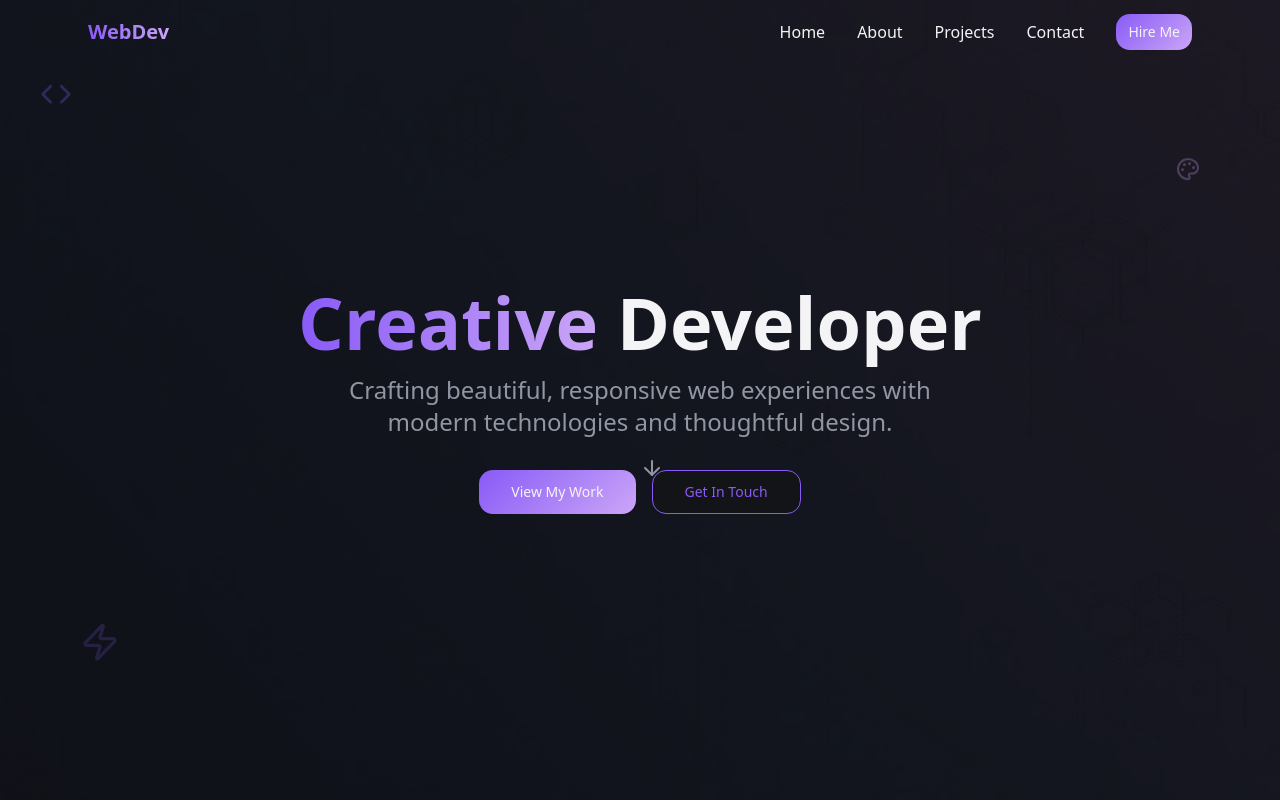
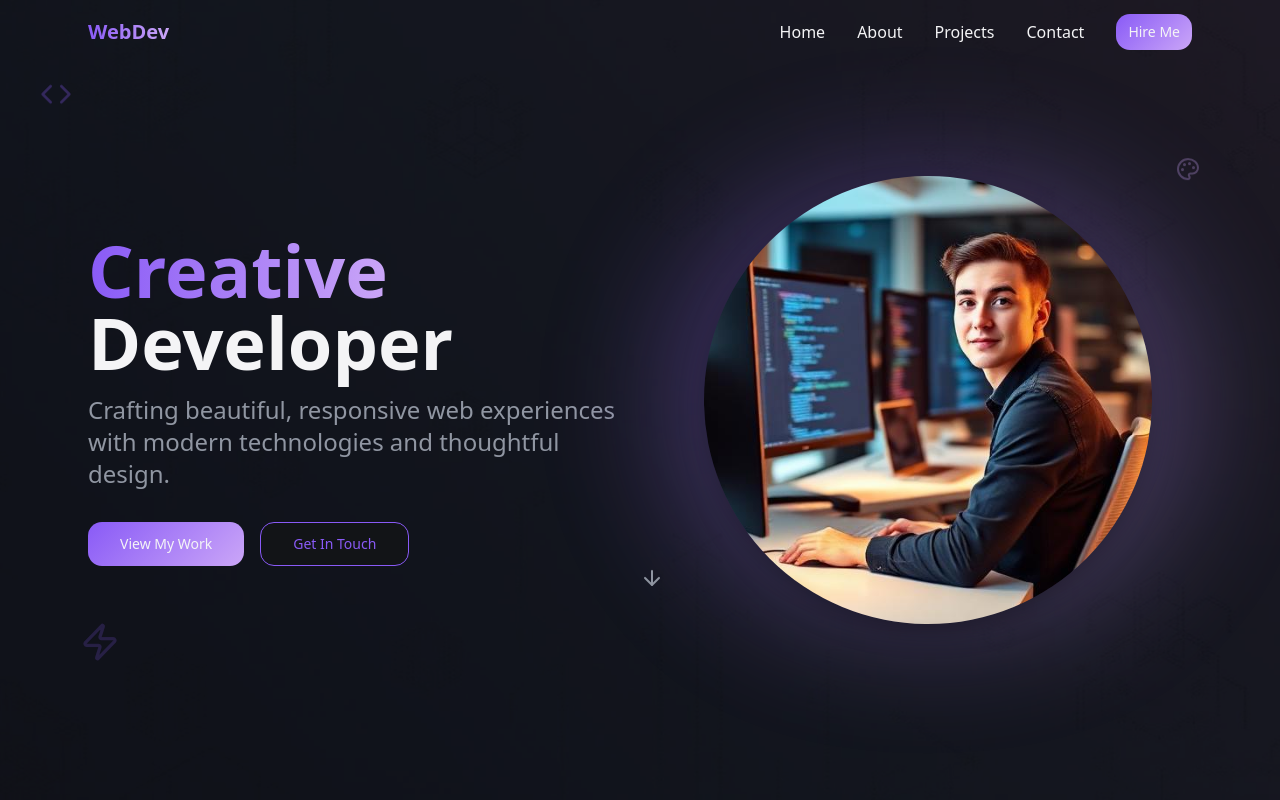
Before and after one commit to wd-rubel/portfolio, a React (Vite) app: page / in a window 1280 px wide. Shown: the top 800 px of the page. Built offline with nearby package versions, Linux system fonts and the light colour scheme; the HTML template or start-up script is replaced by a standard one.

Commit message:
Add hero image

```diff
--- a/src/components/Hero.tsx
+++ b/src/components/Hero.tsx
@@ -1,6 +1,7 @@
 import { Button } from "@/components/ui/button";
 import { ArrowDown, Code, Palette, Zap } from "lucide-react";
 import heroBg from "@/assets/hero-bg.jpg";
+import developerHero from "@/assets/developer-hero.jpg";
 
 const Hero = () => {
   const scrollToProjects = () => {
@@ -28,25 +29,42 @@ const Hero = () => {
       </div>
 
       {/* Content */}
-      <div className="relative z-10 text-center space-y-8 max-w-4xl mx-auto px-6">
-        <div className="space-y-4 animate-fade-in">
-          <h1 className="text-5xl md:text-7xl font-bold">
+      <div className="relative z-10 max-w-6xl mx-auto px-6">
+        <div className="grid lg:grid-cols-2 gap-12 items-center">
+          {/* Text Content */}
+          <div className="space-y-8 animate-fade-in">
+            <div className="space-y-4">
+              <h1 className="text-5xl md:text-6xl lg:text-7xl font-bold">
                 <span className="gradient-text">Creative</span>{" "}
                 <span className="text-foreground">Developer</span>
               </h1>
-          <p className="text-xl md:text-2xl text-muted-foreground max-w-2xl mx-auto leading-relaxed">
+              <p className="text-xl md:text-2xl text-muted-foreground leading-relaxed">
                 Crafting beautiful, responsive web experiences with modern technologies
                 and thoughtful design.
               </p>
             </div>
 
-        <div className="flex flex-col sm:flex-row gap-4 justify-center items-center animate-fade-in" style={{ animationDelay: '0.2s' }}>
+            <div className="flex flex-col sm:flex-row gap-4 animate-fade-in" style={{ animationDelay: '0.2s' }}>
               <Button size="lg" className="bg-gradient-primary hover:glow-effect smooth-transition px-8">
                 View My Work
               </Button>
               <Button variant="outline" size="lg" className="border-primary text-primary hover:bg-primary hover:text-primary-foreground smooth-transition px-8">
                 Get In Touch
               </Button>
+            </div>
+          </div>
+
+          {/* Hero Image */}
+          <div className="relative animate-fade-in" style={{ animationDelay: '0.4s' }}>
+            <div className="relative">
+              <div className="absolute inset-0 bg-gradient-primary rounded-full blur-3xl opacity-30 animate-glow-pulse"></div>
+              <img
+                src={developerHero}
+                alt="Professional Developer"
+                className="relative z-10 w-full max-w-md mx-auto rounded-full shadow-card-custom hover:glow-effect smooth-transition"
+              />
+            </div>
+          </div>
         </div>
 
         {/* Scroll Indicator */}
```
Also changed, not shown: src/assets/developer-hero.jpg (added). Lines whose indentation alone changed are shown as unchanged.
